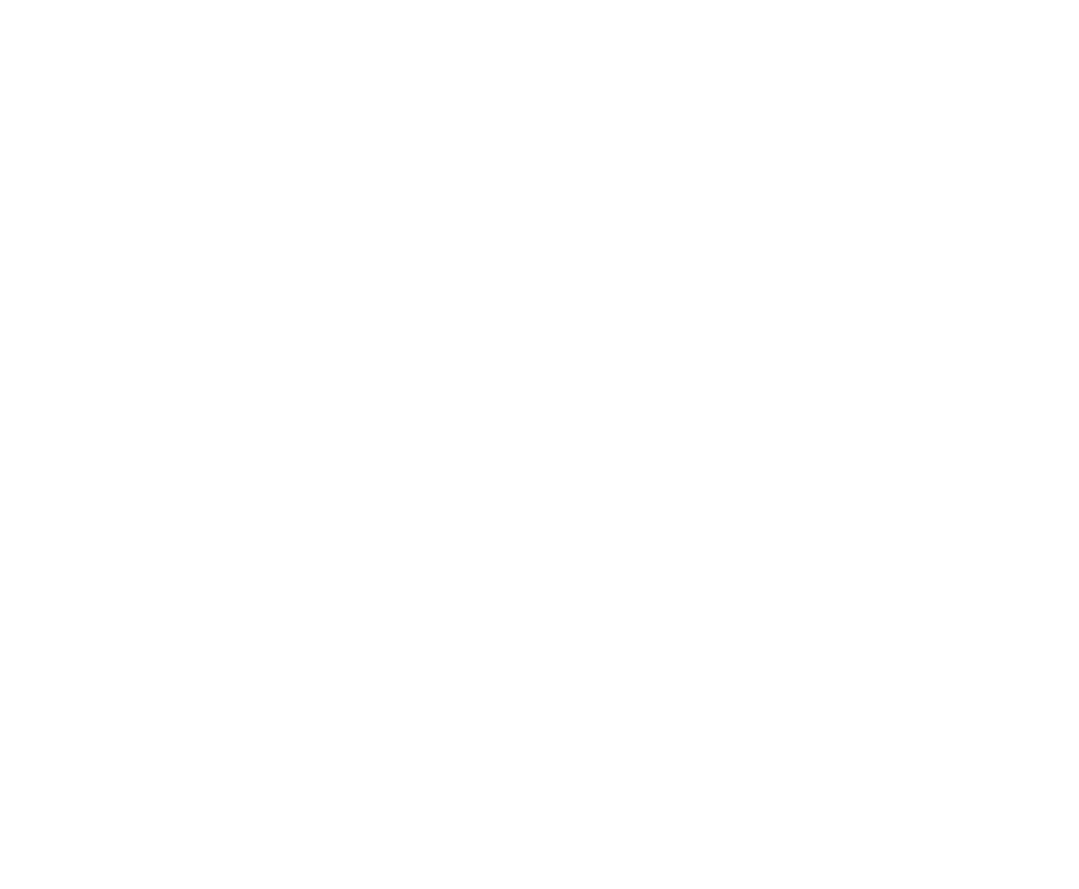
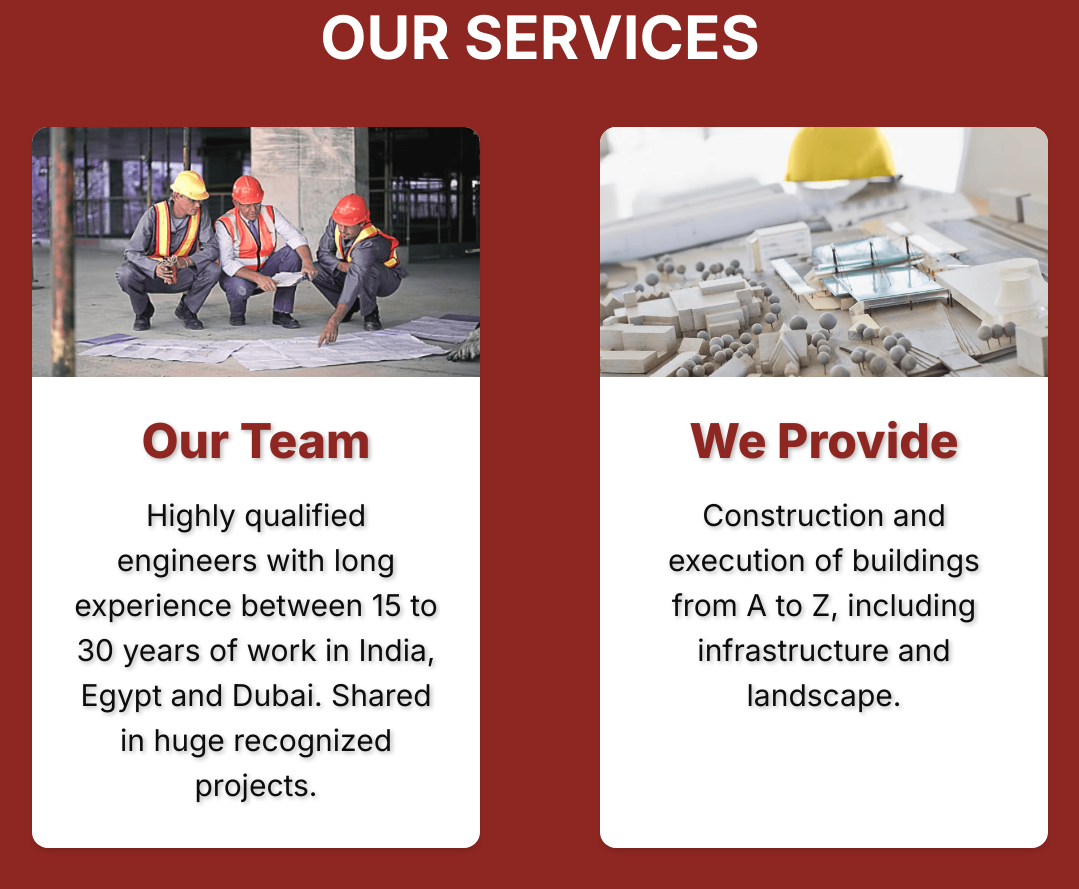
Before and after one commit to PedroPeterrr/double-crown-dubai, a React (Vite) app: page / in a window 1280 px wide. Shown: the part 1000-1889 px from the top of the page, without its empty margins (100-1179 px from the left). Before the commit the page ends 927 px from the top, so only its background shows below. Built offline with nearby package versions, Linux system fonts and the light colour scheme.

Commit message:
Add new SVG assets and update navigation components
- Added Cap.svg and Team.svg to the assets.
- Updated NavigationBar.jsx, services.jsx, and LandingPage.jsx to integrate or reference the new assets
- Adjust related UI or logic.

```diff
--- a/src/components/NavigationBar.jsx
+++ b/src/components/NavigationBar.jsx
@@ -4,6 +4,9 @@
     const [menuOpen, setMenuOpen] = useState(false)
      const toggleMenu = () => setMenuOpen(o => !o)
 
+    const handleLinkClick = () => {
+      setMenuOpen(false)
+    }
     const navItems = ['HOME', 'SERVICES', 'ABOUT', 'PROJECTS', 'CONTACT']
 
     return (
@@ -63,6 +66,7 @@
                 {navItems.map(item => (
                 <li key={item}>
                     <a
+                    onClick={handleLinkClick}
                     className={`
                         text-[10px] md:text-lg
                         block w-full p-2 transition-colors duration-150
--- a/src/components/pages/services.jsx
+++ b/src/components/pages/services.jsx
@@ -1,10 +1,72 @@
+import Team from "../../assets/image/Team.svg";
+import Cap from "../../assets/image/Cap.svg";
 
-function Services(){
-    return(
-        <section id="services">
-            Hello
-        </section>
-    )
-}
+const ServiceCard = ({
+  title,
+  description,
+  image
+}) => {
+  return (
+    <div className="flex flex-col rounded-2xl max-w-md w-full shadow-md overflow-hidden bg-white text-center">
+
+        <img src={image} alt={title}  />
+
+      <div className="p-4 gap-2 flex flex-col flex-grow lg:p-10 lg:gap-5">
+        <h3 className="text-[16px] font-extrabold mb-2 text-primary
+          md:text-[22px] lg:text-5xl"
+          style={{ textShadow: "2px 2px 4px rgba(0, 0, 0, 0.3)"}}
+        >{title}</h3>
+        <p
+          className="text-[13px] flex-grow overflow-y-auto
+          md:text-lg lg:text-3xl leading-normal"
+          style={{ textShadow: "2px 2px 4px rgba(0, 0, 0, 0.3)"}}
+        >
+          {description}
+        </p>
+
+      </div>
+    </div>
+  );
+};
+
+const Services = () => {
+  const services = [
+    {
+      title: "Our Team",
+      description: "Highly qualified engineers with long experience between 15 to 30 years of work in India, Egypt and Dubai. Shared in huge recognized projects.",
+      image: Team,
+    },
+    {
+      title: "We Provide",
+      description: "Construction and execution of buildings from A to Z, including infrastructure and landscape.",
+      image: Cap,
+    }
+  ];
+
+  return (
+    <section
+      id="services"
+      className="bg-primary opacity-95 flex flex-col justify-center items-center p-10 gap-8 overflow-hidden
+      md:gap-15 md:p-20 "
+    >
+      <h1 className="text-white text-[16px] font-bold text-center
+        md:text-5xl lg:text-6xl
+      ">OUR SERVICES</h1>
+
+      <div className="grid md:grid-cols-2 gap-6 max-w-6xl mx-auto px-4 lg:grid-cols-2 grid-cols-1
+        md:gap-25 lg:gap-30
+      ">
+        {services.map((service, index) => (
+          <ServiceCard
+            key={index}
+            title={service.title}
+            description={service.description}
+            image={service.image}
+          />
+        ))}
+      </div>
+    </section>
+  );
+};
 
 export default Services;
--- a/src/pages/LandingPage.jsx
+++ b/src/pages/LandingPage.jsx
@@ -7,6 +7,7 @@
     <main className="flex flex-col">
         <NavigationBar />
         <Hero />
+        <Services  />
     </main>
   );
 }
```
Also changed, not shown: src/assets/image/Cap.svg (added), src/assets/image/Team.svg (added).
